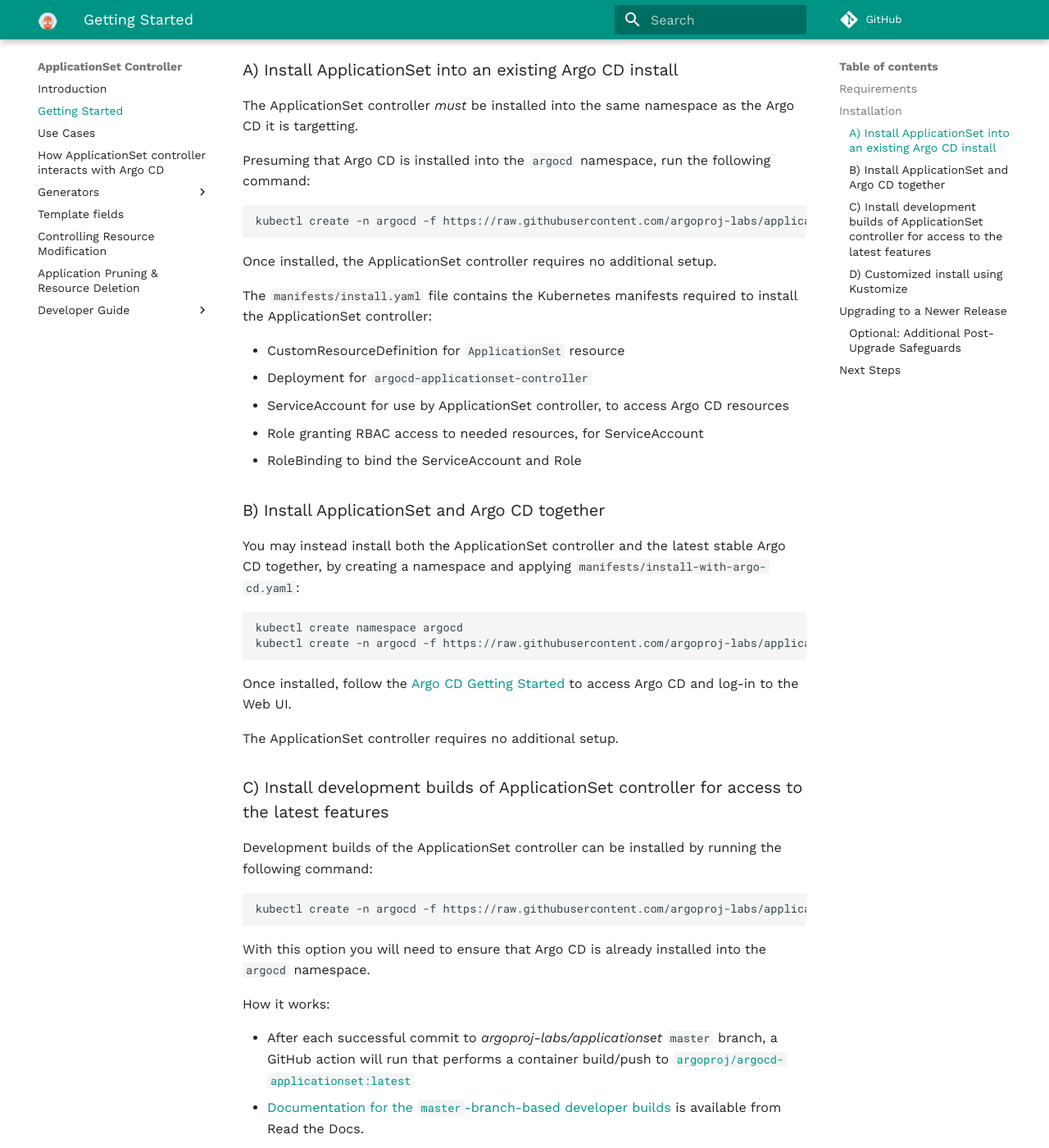
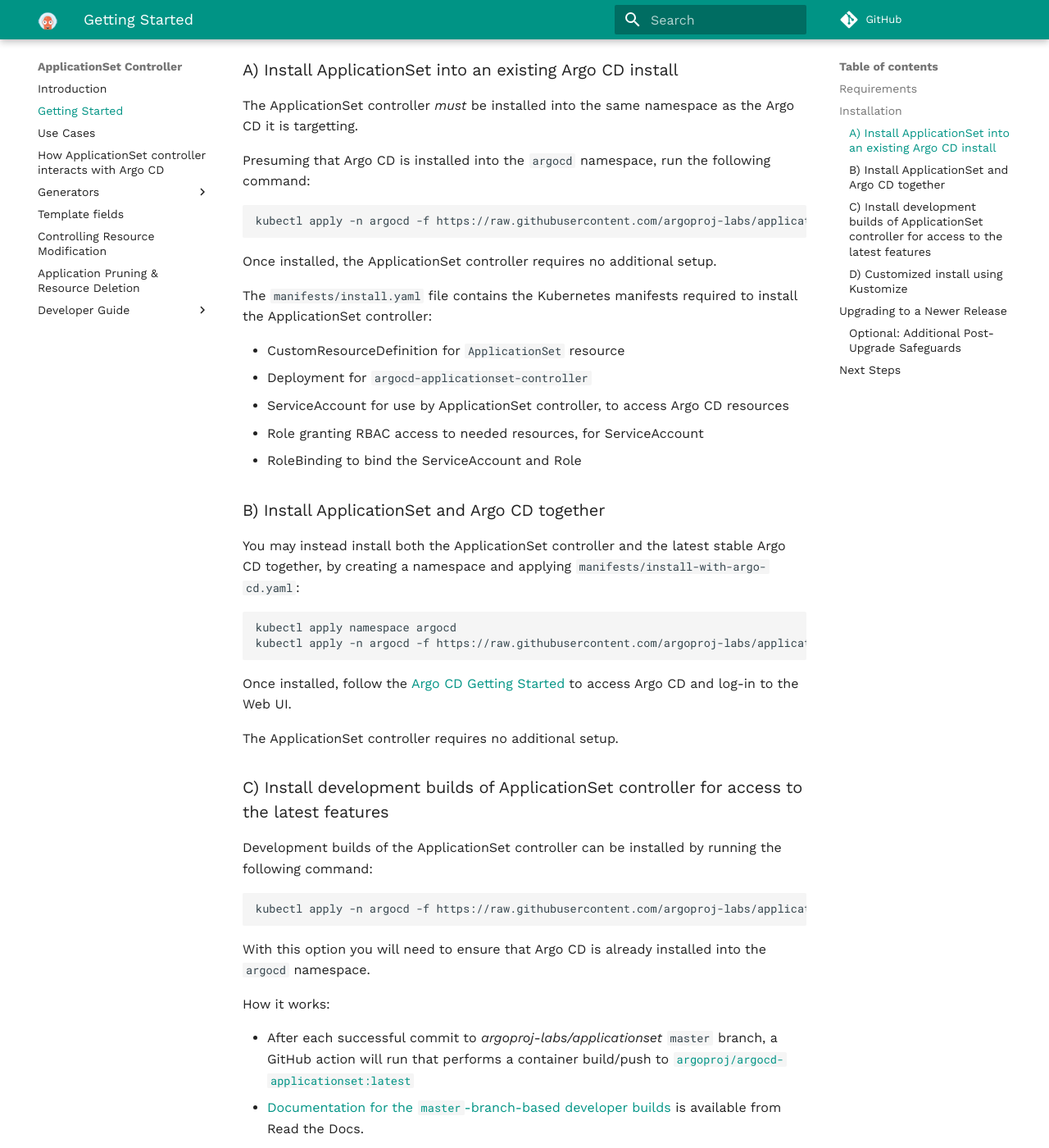
Before and after one commit to argoproj/applicationset, an MkDocs documentation site: the page built from docs/Getting-Started.md, in a window 1280 px wide and 1400 px high, scrolled down 460 px. Shown: the whole window at 82% size. Built offline with MkDocs 1.6.1 and Material for MkDocs 9.7.7, drawn with Linux system fonts in a browser that asks for light colours; comment, search, counter and statistics services are not loaded.

Commit message:
kubectl apply should be fine now
Signed-off-by: Michael Crenshaw <michael@crenshaw.dev>

````diff
--- a/docs/Getting-Started.md
+++ b/docs/Getting-Started.md
@@ -18,7 +18,7 @@ The ApplicationSet controller *must* be installed into the same namespace as the
 Presuming that Argo CD is installed into the `argocd` namespace, run the following command:
 
 ```bash
-kubectl create -n argocd -f https://raw.githubusercontent.com/argoproj-labs/applicationset/master/manifests/install.yaml
+kubectl apply -n argocd -f https://raw.githubusercontent.com/argoproj-labs/applicationset/master/manifests/install.yaml
 ```
 
 Once installed, the ApplicationSet controller requires no additional setup.
@@ -37,8 +37,8 @@ The `manifests/install.yaml` file contains the Kubernetes manifests required to
 You may instead install both the ApplicationSet controller and the latest stable Argo CD together, by creating a namespace and applying `manifests/install-with-argo-cd.yaml`:
 
 ```bash
-kubectl create namespace argocd
-kubectl create -n argocd -f https://raw.githubusercontent.com/argoproj-labs/applicationset/master/manifests/install-with-argo-cd.yaml
+kubectl apply namespace argocd
+kubectl apply -n argocd -f https://raw.githubusercontent.com/argoproj-labs/applicationset/master/manifests/install-with-argo-cd.yaml
 ```
 
 Once installed, follow the [Argo CD Getting Started](https://argo-cd.readthedocs.io/en/stable/getting_started/) to access Argo CD and log-in to the Web UI.
@@ -49,7 +49,7 @@ The ApplicationSet controller requires no additional setup.
 
 Development builds of the ApplicationSet controller can be installed by running the following command:
 ```bash
-kubectl create -n argocd -f https://raw.githubusercontent.com/argoproj-labs/applicationset/master/manifests/install.yaml
+kubectl apply -n argocd -f https://raw.githubusercontent.com/argoproj-labs/applicationset/master/manifests/install.yaml
 ```
 
 With this option you will need to ensure that Argo CD is already installed into the `argocd` namespace.
````
Also changed, not shown: docs/Controlling-Resource-Modification.md (+1 -1 lines), docs/Development.md (+1 -1 lines), docs/E2E-Tests.md (+1 -1 lines), 1 other file.
